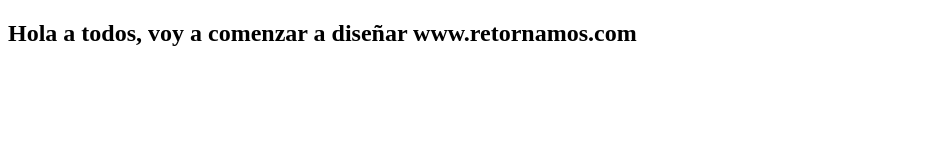
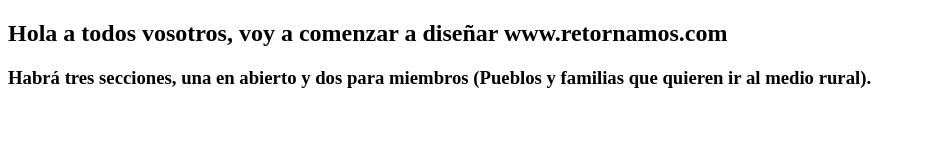
Before and after one commit to stonezap/proyectoDemoCursoPrework, a plain HTML site: page index.html in a window 1280 px wide. Shown: the whole page, without its empty margins (0-925 px from the left). Drawn offline with Linux system fonts and the light colour scheme.

Commit message:
Cambios especificando la estructura de la web

```diff
--- a/index.html
+++ b/index.html
@@ -7,7 +7,9 @@
     <title>Hola</title>
 </head>
 <body>
-    <h2>Hola a todos, voy a comenzar a diseñar www.retornamos.com </h2>
+    <h2>Hola a todos vosotros, voy a comenzar a diseñar www.retornamos.com </h2>
+    <h3>Habrá tres secciones, una en abierto y dos para miembros (Pueblos y familias que quieren ir al medio rural).
+    </h3>
 
 </body>
 </html>
```
